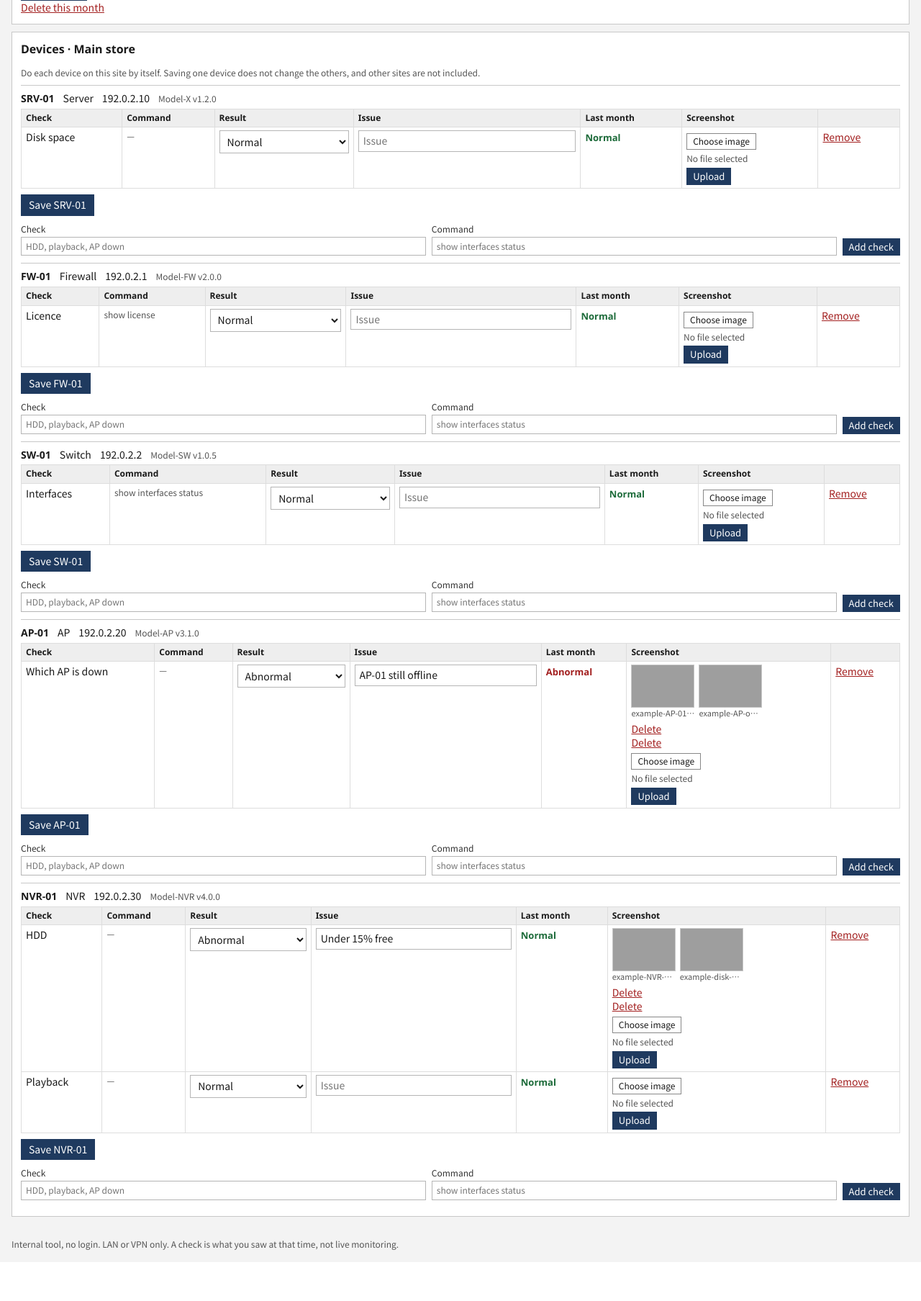
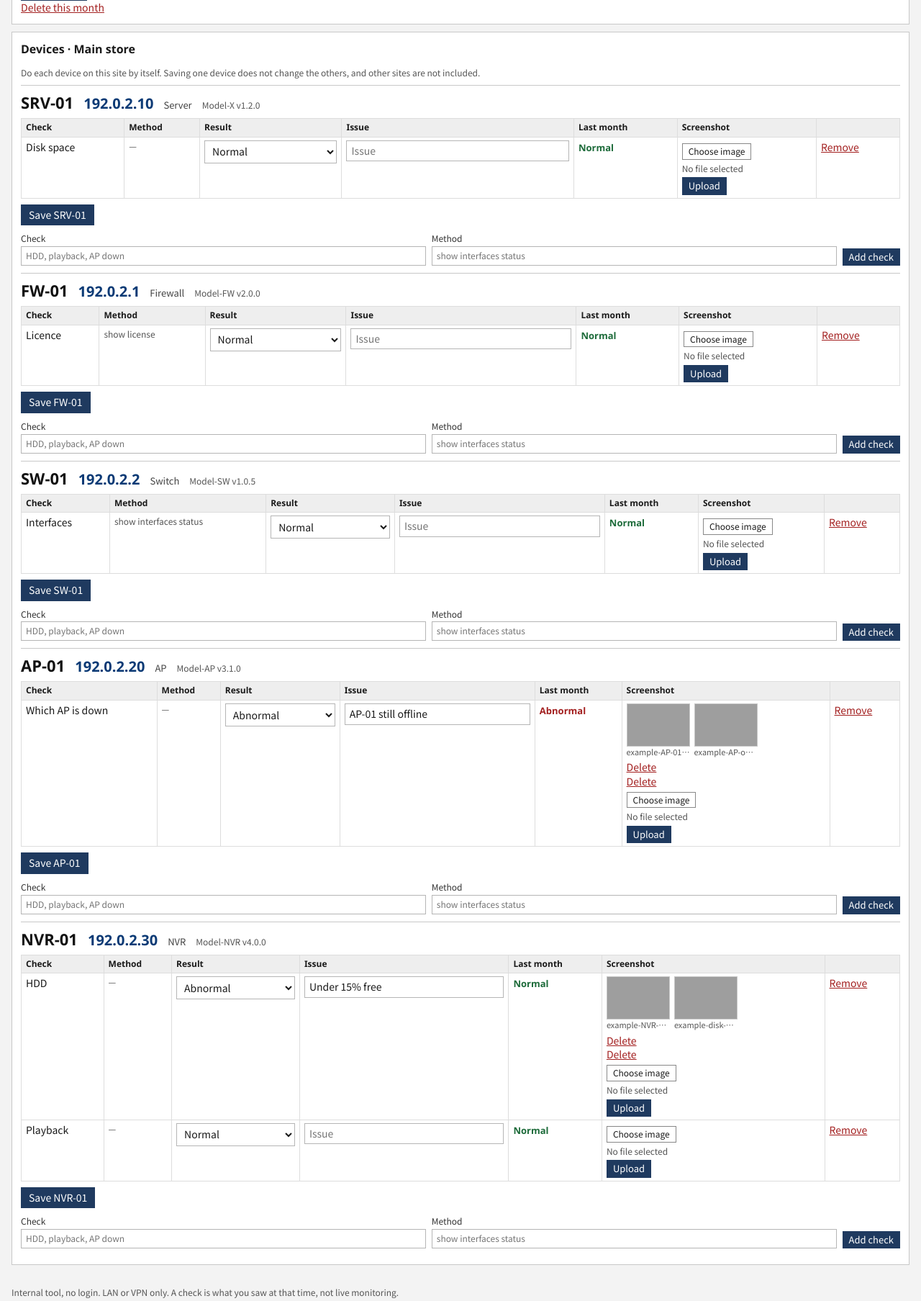
Before and after one commit to fiorafiora/infra-health-check, a FastAPI app: page /sites/1?check=3 in a window 1280 px wide. Shown: the part 1349-3156 px from the top of the page at 72% size. Before the commit the page ends 3085 px from the top, so only its background shows below. Run offline with FastAPI, Linux system fonts and the light colour scheme; data comes from the database, SQL or seed files in the repository; some web fonts are replaced; grey boxes are pictures that could not be loaded.

Commit message:
Make device name and IP easier to see, and rename Command to Method.
The device heading uses a larger name and IP. The check column and the add-check field now say Method.

Co-authored-by: fiorafiora <fiorafiora@users.noreply.github.com>

```diff
--- a/app/static/css/app.css
+++ b/app/static/css/app.css
@@ -308,7 +308,10 @@ details summary { cursor: pointer; }
 details form { margin-top: 8px; }
 .start-month { margin-top: 8px; }
 .device-block { border-top: 1px solid var(--line); padding: 8px 0 10px; }
-.device-head { display: flex; gap: 12px; align-items: baseline; flex-wrap: wrap; margin-bottom: 4px; }
+.device-head { display: flex; gap: 14px; align-items: baseline; flex-wrap: wrap; margin: 2px 0 8px; }
+.device-name { font-size: 22px; font-weight: 700; color: #111; line-height: 1.2; }
+.device-ip { font-size: 20px; font-weight: 700; color: #0b3a75; line-height: 1.2; }
+.device-type { font-size: 13px; color: #444; }
 .mini { width: 100%; border-collapse: collapse; }
 .mini th, .mini td { border: 1px solid #ddd; padding: 4px 6px; vertical-align: top; background: #fff; }
 .mini th { background: #eee; font-size: 12px; text-align: left; }
--- a/app/templates/client.html
+++ b/app/templates/client.html
@@ -162,9 +162,9 @@
   {% set device = row.device %}
   <article class="device-block" id="device-{{ device.id }}">
     <header class="device-head">
-      <strong>{{ device.name }}</strong>
-      <span>{{ device.device_type }}</span>
-      <span>{{ device.ip_address or "—" }}</span>
+      <span class="device-name">{{ device.name }}</span>
+      <span class="device-ip">{{ device.ip_address or "—" }}</span>
+      <span class="device-type">{{ device.device_type }}</span>
       <span class="muted">{{ device.model or "" }} {{ device.firmware or "" }}</span>
     </header>
     <form id="device-form-{{ device.id }}" method="post" action="/checks/{{ current.id }}/device-checks">
@@ -175,7 +175,7 @@
       <thead>
         <tr>
           <th>Check</th>
-          <th>Command</th>
+          <th>Method</th>
           <th>Result</th>
           <th>Issue</th>
           <th>Last month</th>
@@ -221,7 +221,7 @@
     <form class="inline-add" method="post" action="/devices/{{ device.id }}/checks">
       <input type="hidden" name="check_id" value="{{ current.id }}">
       <label>Check<input name="name" required maxlength="200" placeholder="HDD, playback, AP down"></label>
-      <label>Command<input name="command" maxlength="500" placeholder="show interfaces status"></label>
+      <label>Method<input name="command" maxlength="500" placeholder="show interfaces status"></label>
       <button class="btn small" type="submit">Add check</button>
     </form>
   </article>
```
